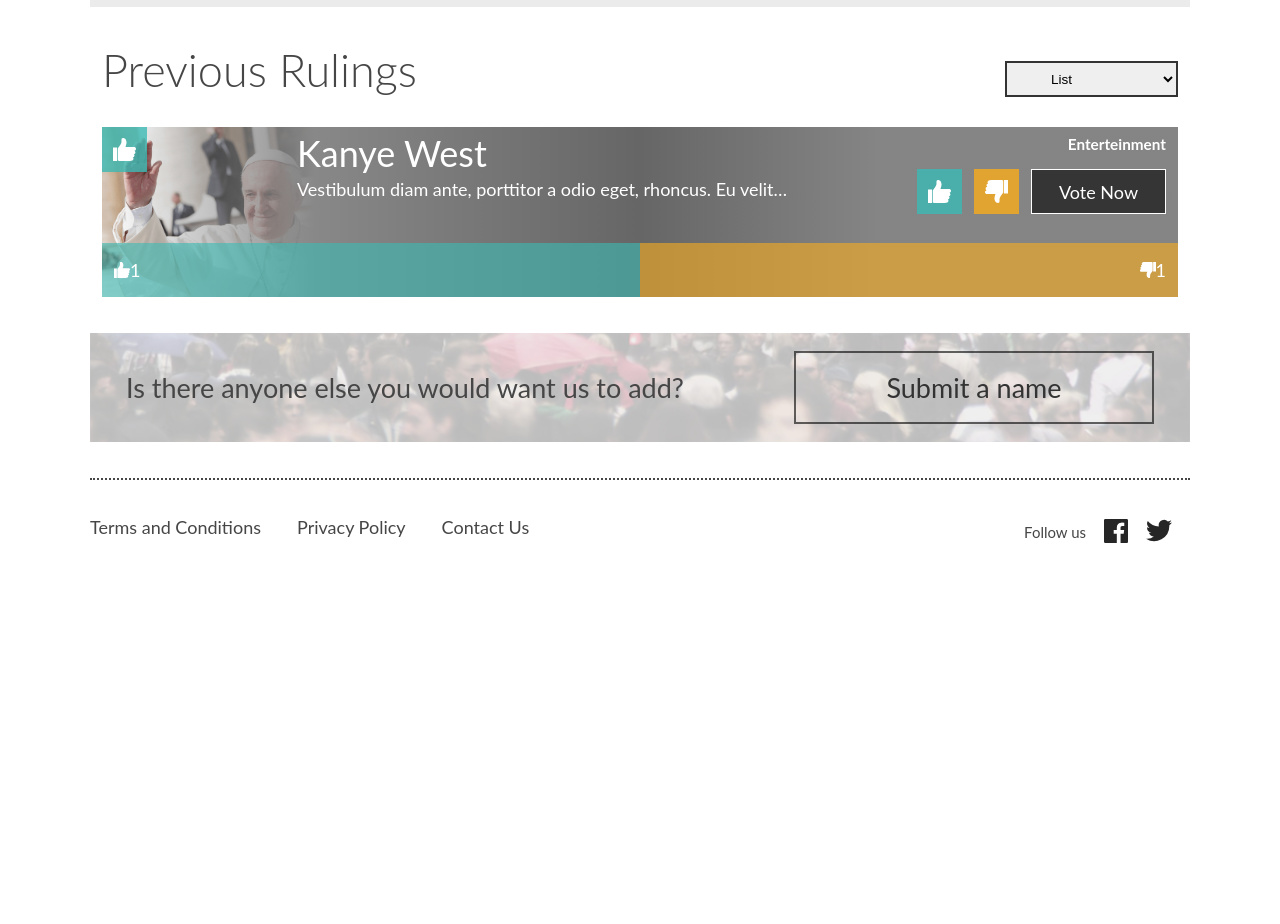
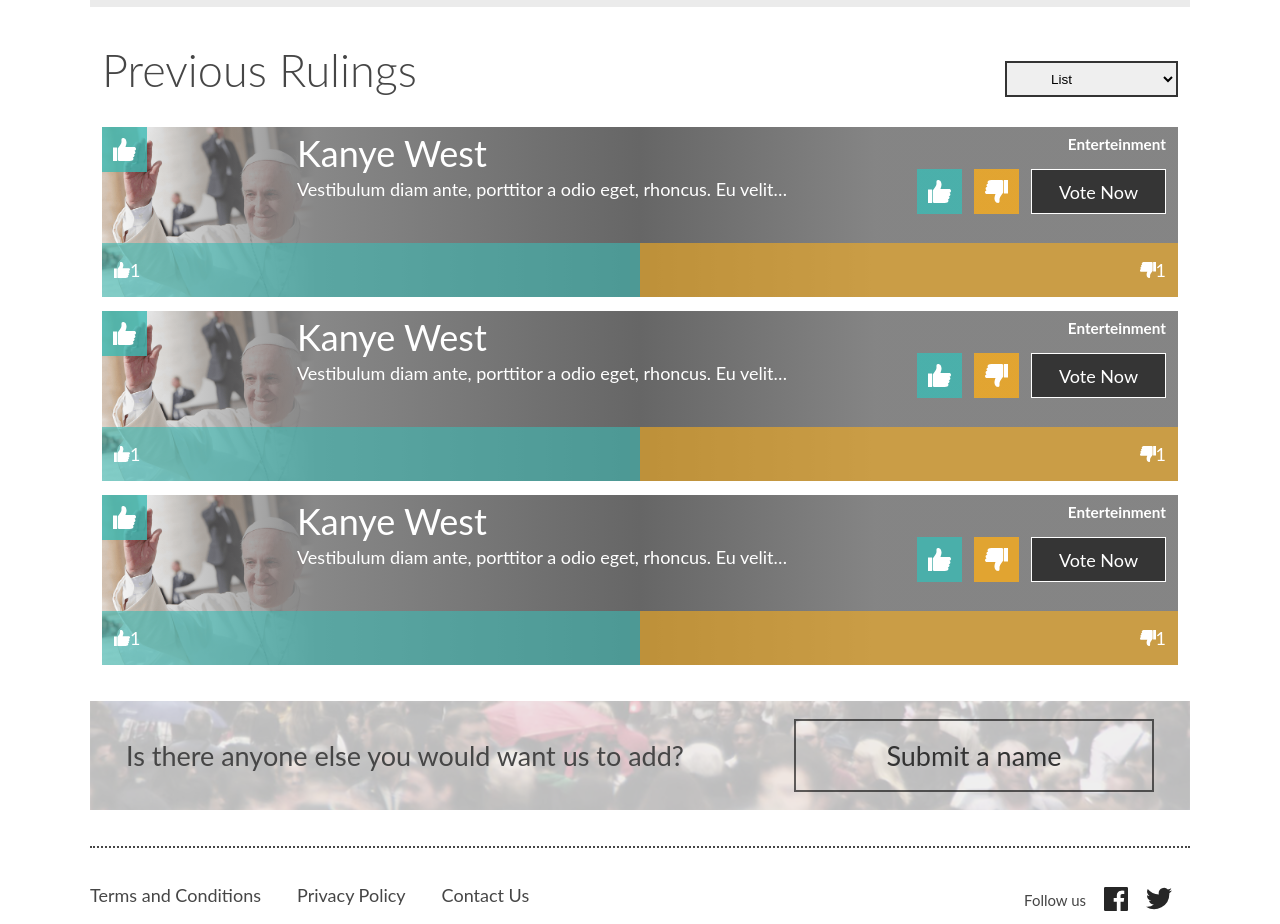
Before and after one commit to icampos/rule-of-thumb, a React (Create React App) app: page / in a window 1280 px wide. Shown: the part 820-1744 px from the top of the page. Before the commit the page ends 1421 px from the top, so only its background shows below. Built offline with nearby package versions, Linux system fonts and the light colour scheme.

Commit message:
Applying styles for voting container based on viewport

```diff
--- a/src/App.tsx
+++ b/src/App.tsx
@@ -32,6 +32,22 @@ function App() {
               lastUpdated=""
               votes={votes}
             />
+            <VotingCard
+              name="Kanye West"
+              description="Vestibulum diam ante, porttitor a odio eget, rhoncus.  Eu velit…"
+              category="Enterteinment"
+              picture={PopeFrancisImg}
+              lastUpdated=""
+              votes={votes}
+            />
+            <VotingCard
+              name="Kanye West"
+              description="Vestibulum diam ante, porttitor a odio eget, rhoncus.  Eu velit…"
+              category="Enterteinment"
+              picture={PopeFrancisImg}
+              lastUpdated=""
+              votes={votes}
+            />
           </VotingSection>
           <BannerBottom />
           <hr role="separator" />
--- a/src/components/VotingCard.tsx
+++ b/src/components/VotingCard.tsx
@@ -29,7 +29,7 @@ const VotingCard = ({
   const viewOption = useContext(AppContext);
 
   return (
-    <div className="voting-card">
+    <div className={`voting-card voting-card__${viewOption}`}>
       <img className="voting-card__background" src={picture} alt={name} />
       <div className="voting-card__glass-background"></div>
       <div className="voting-card__content">
--- a/src/components/VotingSection.tsx
+++ b/src/components/VotingSection.tsx
@@ -23,7 +23,7 @@ const VotingSection = ({ children }: VotingSectionProps) => {
             <option value="grid">Grid</option>
           </select>
         </div>
-        <div className="voting-section__list">{children}</div>
+        <div className={`voting-section__content voting-section__${view}`}>{children}</div>
       </section>
     </AppContext.Provider>
   );
--- a/src/styles/VotingSection.scss
+++ b/src/styles/VotingSection.scss
@@ -1,33 +1,41 @@
 @import './mixins.scss';
 
-.voting-section{
+.mobile-grid {}
+
+.voting-section {
   padding: 0 12px;
-  &__header{
+
+  &__header {
     margin: 24px 0;
     display: flex;
     flex-direction: row;
     justify-content: space-between;
     align-items: center;
+
     @include tablet {
       margin: 36px 0 30px;
     }
-    @include desktop{
+
+    @include desktop {
       align-items: flex-end;
     }
 
   }
-  &__title{
+
+  &__title {
     color: #464646;
     font-size: 2rem;
     font-style: normal;
     font-weight: 300;
     line-height: normal;
     margin: 0;
+
     @include tablet {
-     font-size: 2.5rem;
+      font-size: 2.5rem;
     }
   }
-  &__picker{
+
+  &__picker {
     display: none;
     width: 131px;
     height: 28px;
@@ -35,12 +43,40 @@
     font-size: 0.75rem;
     border-radius: 0;
     border: 2px solid #333;
+
     @include tablet {
       display: block;
     }
+
     @include desktop {
       width: 173px;
       height: 36px;
     }
   }
+
+  &__content {
+    display: flex;
+    flex-wrap: nowrap;
+    overflow: auto;
+    gap: 12px;
+
+    &>div {
+      flex: 0 0 auto;
+    }
+    @include tablet {
+      flex-direction: column;
+      gap: 14px;
+    }
+  }
+
+
+  &__grid {
+    @include tablet {
+      display: grid;
+      grid-template-columns: repeat(3, 1fr);
+      grid-template-rows: repeat(3, 1fr);
+      grid-column-gap: 27px;
+      grid-row-gap: 27px;
+    }
+  }
 }
--- a/src/styles/mixins.scss
+++ b/src/styles/mixins.scss
@@ -1,3 +1,9 @@
+@mixin mobile {
+    @media all and (max-width: 767px) {
+        @content
+    }
+}
+
 @mixin tablet {
     @media all and (min-width: 768px) {
         @content
```
Also changed, not shown: src/styles/VotingCard.scss (+6 -2 lines).
